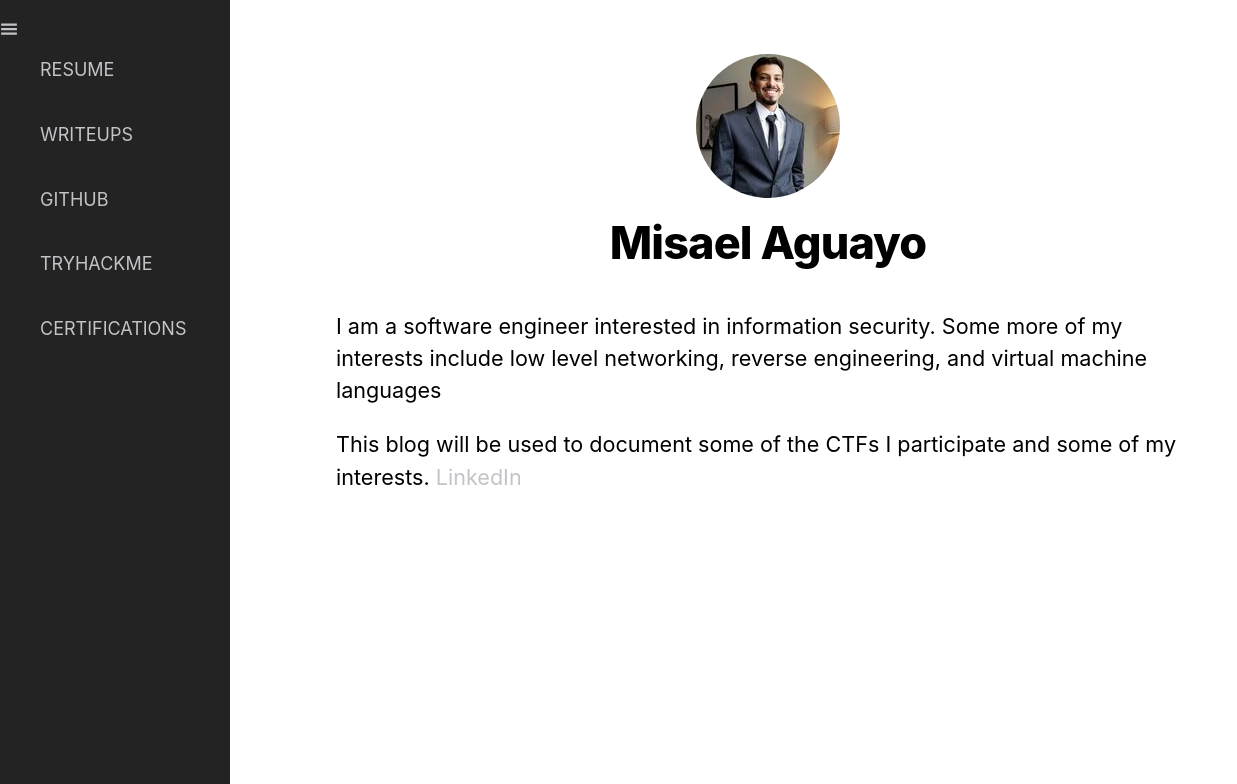
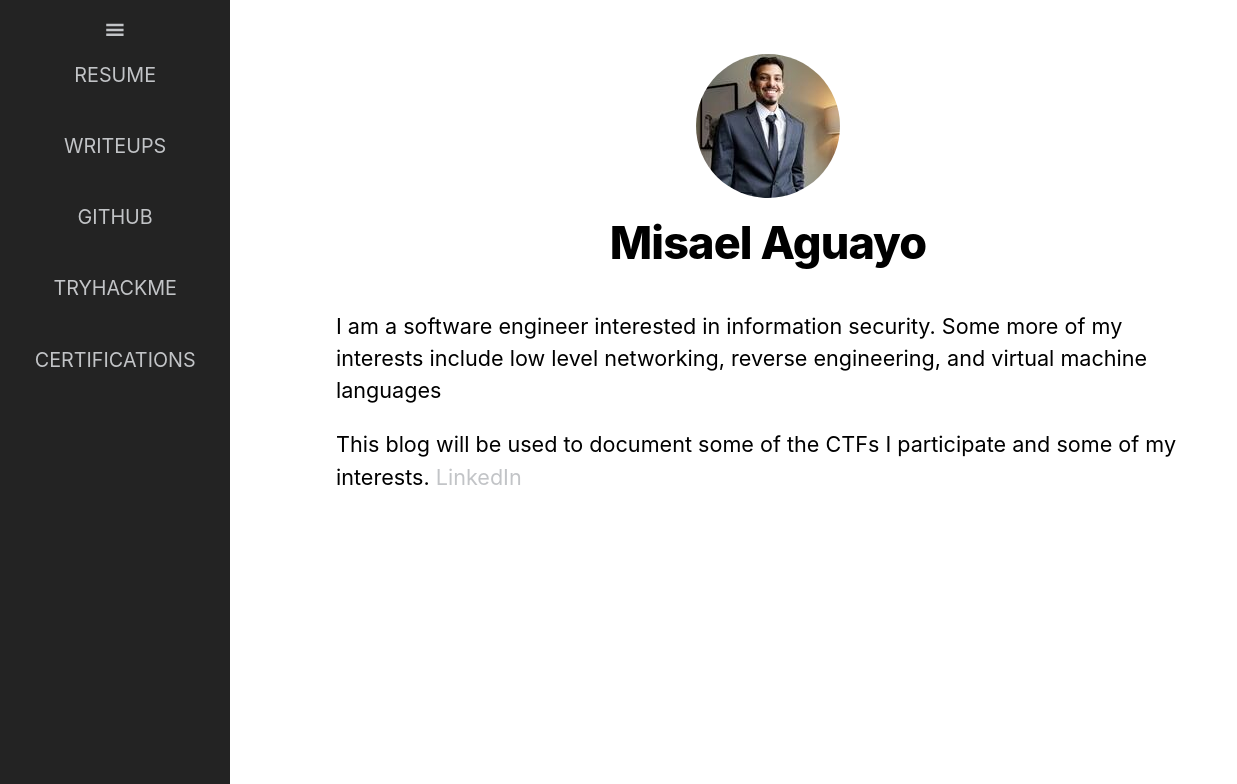
Before and after one commit to misaelaguayo/NextJSBlog, a Next.js app: page / in a window 1536 px wide. Shown: the top 784 px of the page, without its empty margins (0-1237 px from the left). Built offline with nearby package versions, Linux system fonts and the light colour scheme.

Commit message:
Made mobile css changes. Changed container percent allocation to fit better

```diff
--- a/components/layout.module.css
+++ b/components/layout.module.css
@@ -2,6 +2,7 @@
   max-width: 50rem;
   padding: 0 1rem;
   margin: 3rem auto 6rem;
+  width: 75%;
 }
 
 .header {
--- a/components/navbar.module.css
+++ b/components/navbar.module.css
@@ -10,10 +10,66 @@
   padding-top: 20px;
   display: flex;
   flex-direction: column;
-  align-items: left;
+  align-items: center;
 }
 
 .hamburger {
   color: #c2c4c7;
   align-self: right;
 }
+
+@media all and (max-width: 400px) {
+  .nav {
+    font-size: 0.4em;
+  }
+}
+@media all and (max-width: 900px) {
+  .nav {
+    font-size: 0.5em;
+  }
+}
+@media all and (min-width: 1000px) {
+  .nav {
+    font-size: 0.6em;
+  }
+}
+@media all and (min-width: 1100px) {
+  .nav {
+    font-size: 0.6em;
+  }
+}
+@media all and (min-width: 1200px) {
+  .nav {
+    font-size: 0.6em;
+  }
+}
+@media all and (min-width: 1300px) {
+  .nav {
+    font-size: 0.6em;
+  }
+}
+@media all and (min-width: 1400px) {
+  .nav {
+    font-size: 0.8em;
+  }
+}
+@media all and (min-width: 1500px) {
+  .nav {
+    font-size: 1em;
+  }
+}
+@media all and (min-width: 1500px) {
+  .nav {
+    font-size: 1.1em;
+  }
+}
+@media all and (min-width: 1600px) {
+  .nav {
+    font-size: 1.2em;
+  }
+}
+@media all and (min-width: 1700px) {
+  .nav {
+    font-size: 1.2em;
+  }
+}
--- a/styles/global.css
+++ b/styles/global.css
@@ -19,6 +19,7 @@ a {
 
 ul {
   color: #c2c4c7;
+  padding-left: 0px;
 }
 
 a:hover {
@@ -29,3 +30,12 @@ img {
   max-width: 100%;
   display: block;
 }
+
+@media screen and (max-width: 768px) {
+  img {
+    display: none;
+  }
+  p {
+    font-size: 0.3em;
+  }
+}
```
